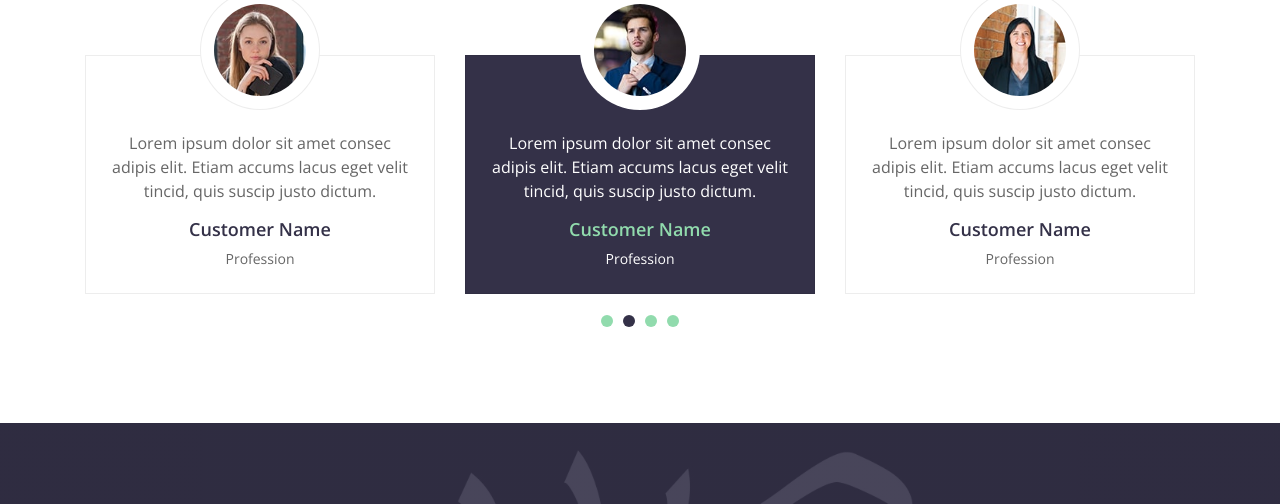
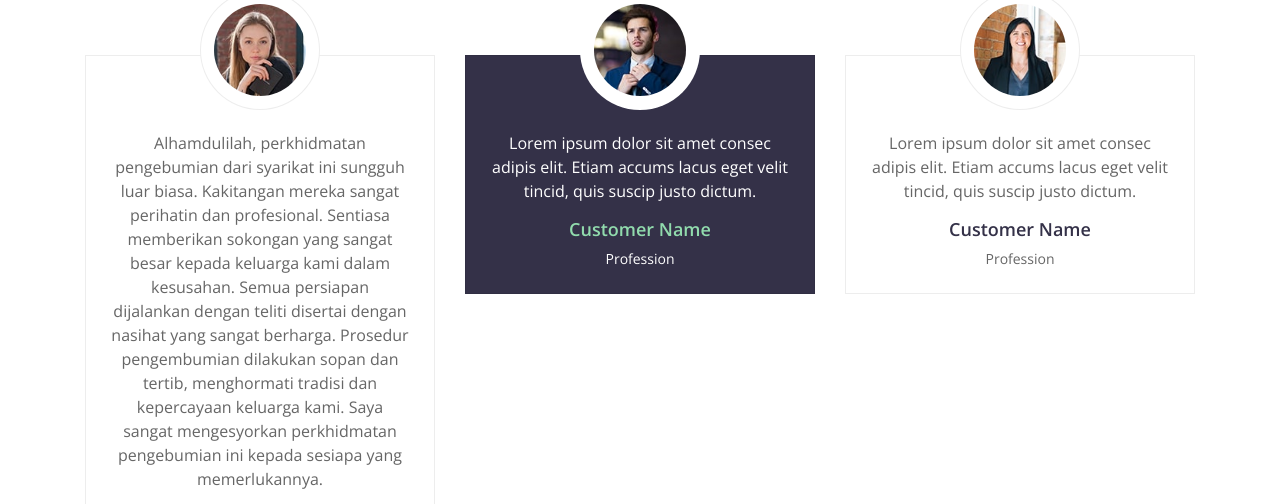
Before and after one commit to danyaastria/jenazahsg, a plain HTML site: page index.html in a window 1280 px wide. Shown: the part 2619-3123 px from the top of the page. Drawn offline with nearby package versions, Linux system fonts and the light colour scheme.

Commit message:
Update index.html

```diff
--- a/index.html
+++ b/index.html
@@ -242,10 +242,14 @@
                         </div>
                         <div class="testimonial-text">
                             <p>
-                                Lorem ipsum dolor sit amet consec adipis elit. Etiam accums lacus eget velit tincid, quis suscip justo dictum.
+                                Alhamdulilah, perkhidmatan pengebumian dari syarikat ini sungguh luar biasa.
+                                Kakitangan mereka sangat perihatin dan profesional.
+                                Sentiasa memberikan sokongan yang sangat besar kepada keluarga kami dalam kesusahan.
+                                Semua persiapan dijalankan dengan teliti disertai dengan nasihat yang sangat berharga.
+                                Prosedur pengembumian dilakukan sopan dan tertib, menghormati tradisi dan kepercayaan keluarga kami.
+                                Saya sangat mengesyorkan perkhidmatan pengebumian ini kepada sesiapa yang memerlukannya.
                             </p>
-                            <h3>Customer Name</h3>
-                            <h4>Profession</h4>
+                            <h3>Shima</h3>
                         </div>
                     </div>
                     <div class="testimonial-item">
```
